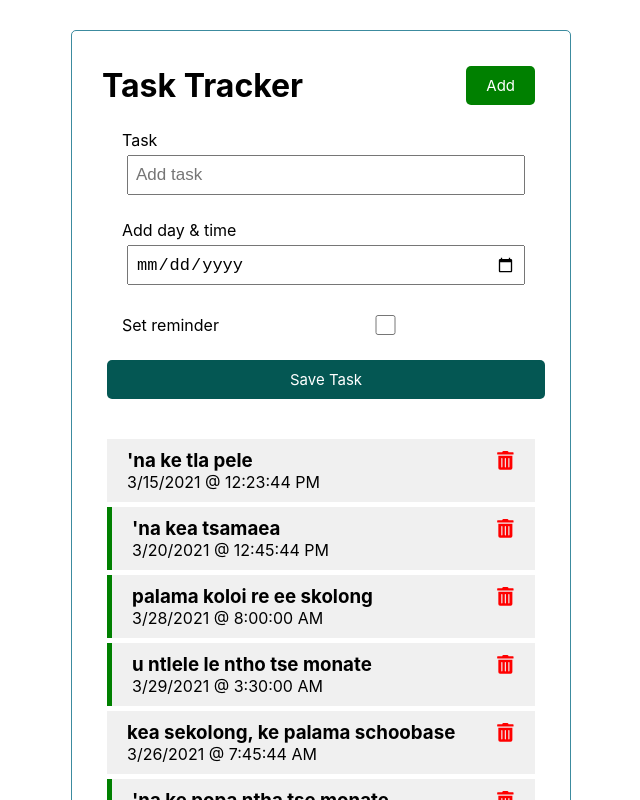
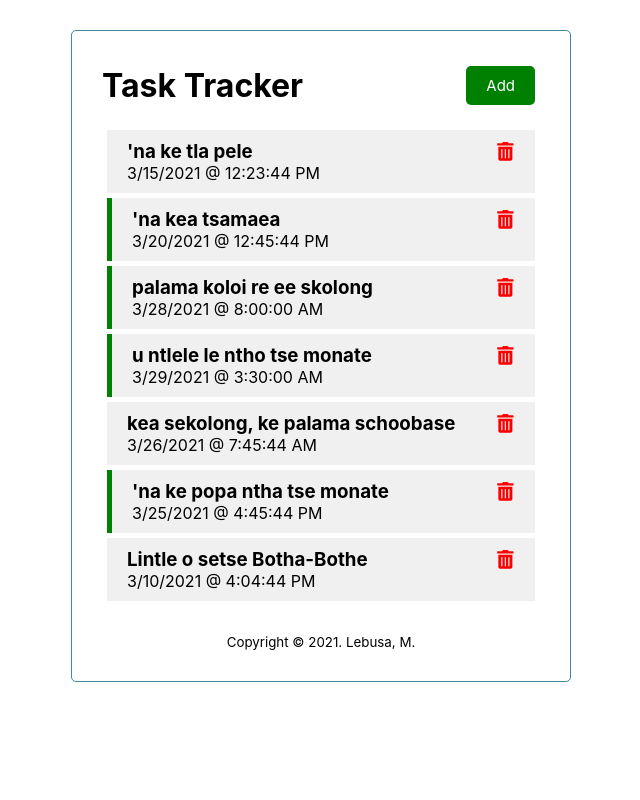
Before and after one commit to lebusa/task-tracker-client, a React (Create React App) app: page / in a window 1280 px wide. Shown: the top 800 px of the page, without its empty margins (319-959 px from the left). Built offline with nearby package versions, Linux system fonts and the light colour scheme.

Commit message:
toggle add task ok; also colored per state

```diff
--- a/src/App.js
+++ b/src/App.js
@@ -5,6 +5,7 @@ import Tasks from "./components/Tasks";
 import Footer from "./components/Footer";
 
 function App() {
+  const [showAddTaskForm, setShowAddTaskForm] = useState(false);
   const [tasks, setTasks] = useState([
     {
       title: "'na ke tla pele",
@@ -52,12 +53,12 @@ function App() {
 
   // toggle task add form
   const toggledAddTask = () => {
-    console.log(`must either show or hide add task form`);
+    setShowAddTaskForm(!showAddTaskForm);
   }
 
   // add task, given its object
   const addTask = (task) => {
-    const id = (new Date).getTime();
+    const id = (new Date()).getTime();
     const newTask = {...task, id};
     setTasks([...tasks, newTask]);
   };
@@ -74,8 +75,8 @@ function App() {
 
   return (
     <div className="container">
-      <Header addTask={toggledAddTask} />
-      <AddTask onAdd={addTask}/>
+      <Header addTask={toggledAddTask} showAddTask={showAddTaskForm} />
+      {showAddTaskForm && <AddTask onAdd={addTask}/>}
       {tasks.length ? (
         <Tasks
           tasks={tasks}
--- a/src/components/Header.js
+++ b/src/components/Header.js
@@ -2,11 +2,11 @@ import PropTypes from "prop-types";
 import React from "react";
 import Button from "./Button";
 
-const Header = ({ title, date, addTask }) => {
+const Header = ({ title, addTask, showAddTask }) => {
   return (
     <header className="header">
       <h1>{title}</h1>
-      <Button name="Add" bgClr="green" onClick={addTask} />
+      <Button name={showAddTask ? "Close": "Add"} bgClr={showAddTask ? "red" : "green"}onClick={addTask} />
     </header>
   );
 };
```
